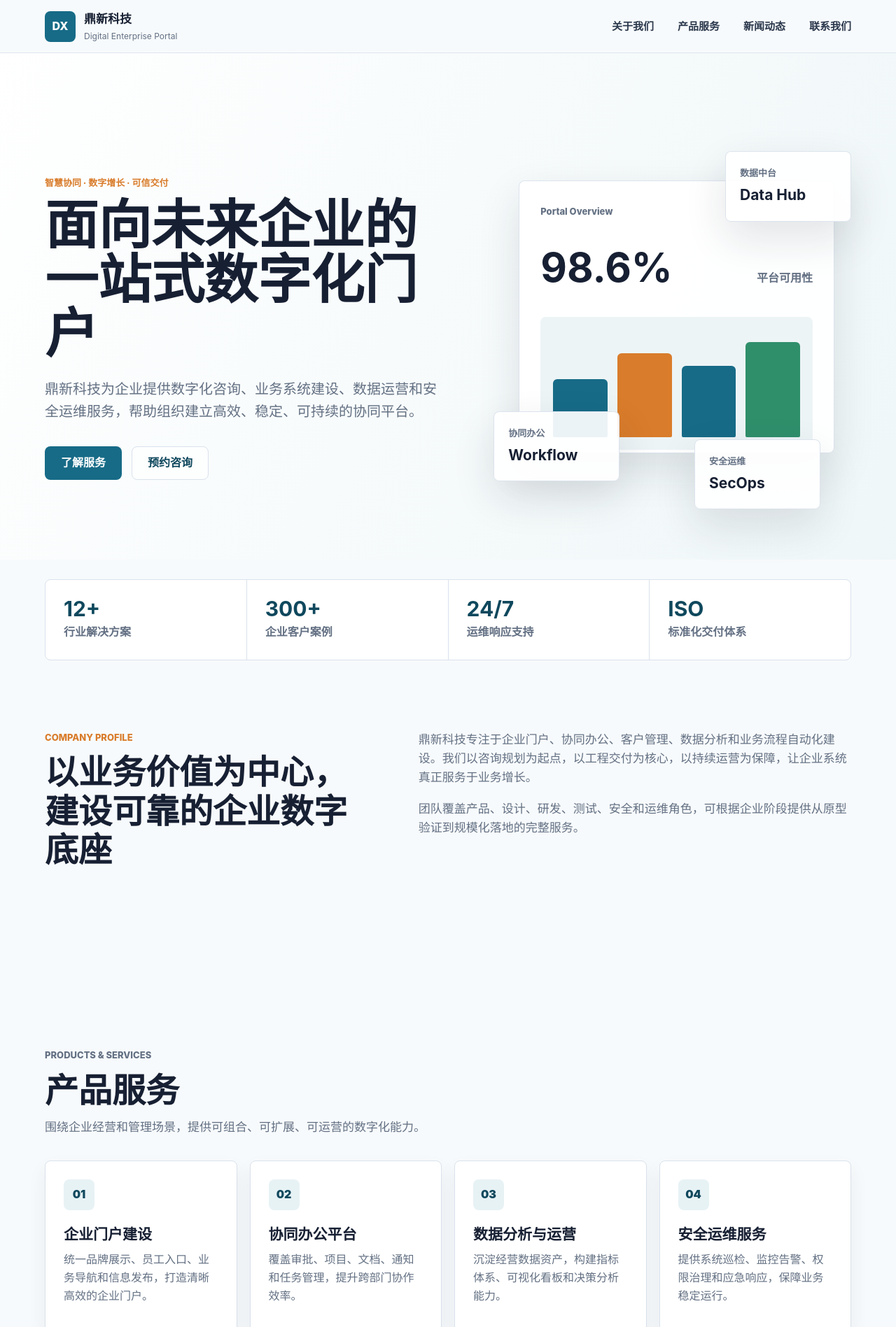
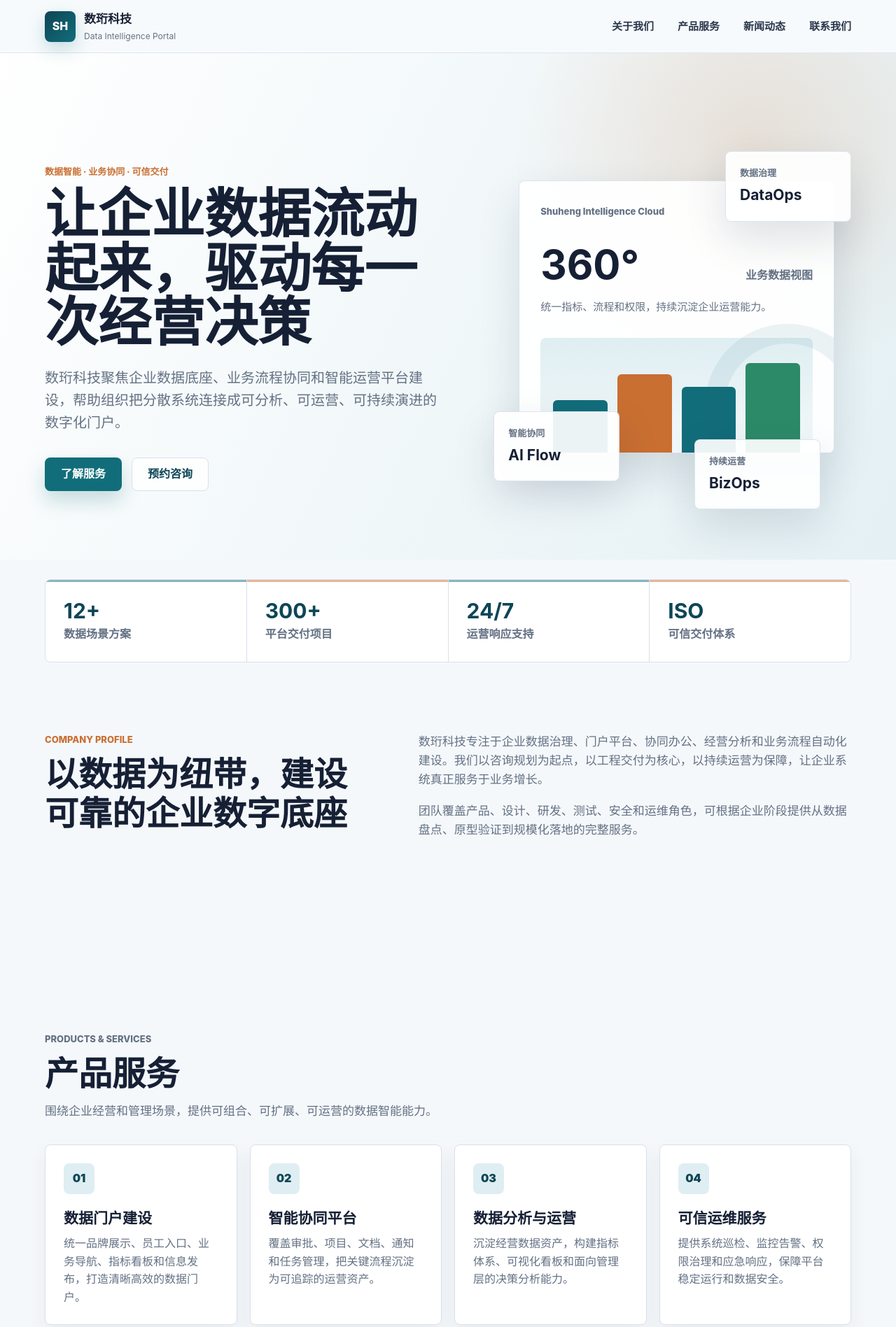
Before and after one commit to shwann/test01, a website: page index.html in a window 1280 px wide. Shown: the top 1897 px of the page at 70% size. Drawn offline with Linux system fonts and the light colour scheme.

Commit message:
Apply automated changes for task 37c68915-8928-4460-a323-64a45e609cf1

```diff
--- a/index.html
+++ b/index.html
@@ -3,20 +3,20 @@
   <head>
     <meta charset="UTF-8" />
     <meta name="viewport" content="width=device-width, initial-scale=1.0" />
-    <title>鼎新科技 - 公司门户首页</title>
+    <title>数珩科技 - 公司门户首页</title>
     <meta
       name="description"
-      content="鼎新科技公司门户首页，展示企业介绍、产品服务、企业动态和联系方式。"
+      content="数珩科技公司门户首页，展示数据智能、企业协同、数字化平台服务和联系方式。"
     />
     <link rel="stylesheet" href="./styles.css" />
   </head>
   <body>
     <header class="site-header">
-      <a class="brand" href="#top" aria-label="鼎新科技首页">
-        <span class="brand-mark" aria-hidden="true">DX</span>
+      <a class="brand" href="#top" aria-label="数珩科技首页">
+        <span class="brand-mark" aria-hidden="true">SH</span>
         <span>
-          <strong>鼎新科技</strong>
-          <small>Digital Enterprise Portal</small>
+          <strong>数珩科技</strong>
+          <small>Data Intelligence Portal</small>
         </span>
       </a>
 
@@ -37,10 +37,10 @@
     <main id="top">
       <section class="hero">
         <div class="hero-content">
-          <p class="eyebrow">智慧协同 · 数字增长 · 可信交付</p>
-          <h1>面向未来企业的一站式数字化门户</h1>
+          <p class="eyebrow">数据智能 · 业务协同 · 可信交付</p>
+          <h1>让企业数据流动起来，驱动每一次经营决策</h1>
           <p class="hero-copy">
-            鼎新科技为企业提供数字化咨询、业务系统建设、数据运营和安全运维服务，帮助组织建立高效、稳定、可持续的协同平台。
+            数珩科技聚焦企业数据底座、业务流程协同和智能运营平台建设，帮助组织把分散系统连接成可分析、可运营、可持续演进的数字化门户。
           </p>
           <div class="hero-actions" aria-label="首页操作">
             <a class="button primary" href="#services">了解服务</a>
@@ -50,11 +50,12 @@
 
         <div class="hero-visual" aria-label="公司数字门户业务图">
           <div class="visual-panel panel-main">
-            <span class="panel-label">Portal Overview</span>
+            <span class="panel-label">Shuheng Intelligence Cloud</span>
             <div class="metric-row">
-              <strong>98.6%</strong>
-              <span>平台可用性</span>
+              <strong>360°</strong>
+              <span>业务数据视图</span>
             </div>
+            <p class="panel-copy">统一指标、流程和权限，持续沉淀企业运营能力。</p>
             <div class="bar-chart" aria-hidden="true">
               <span style="height: 54%"></span>
               <span style="height: 78%"></span>
@@ -63,16 +64,16 @@
             </div>
           </div>
           <div class="visual-panel panel-card one">
-            <span>数据中台</span>
-            <strong>Data Hub</strong>
+            <span>数据治理</span>
+            <strong>DataOps</strong>
           </div>
           <div class="visual-panel panel-card two">
-            <span>协同办公</span>
-            <strong>Workflow</strong>
+            <span>智能协同</span>
+            <strong>AI Flow</strong>
           </div>
           <div class="visual-panel panel-card three">
-            <span>安全运维</span>
-            <strong>SecOps</strong>
+            <span>持续运营</span>
+            <strong>BizOps</strong>
           </div>
         </div>
       </section>
@@ -80,33 +81,33 @@
       <section class="stats" aria-label="核心数据">
         <article>
           <strong>12+</strong>
-          <span>行业解决方案</span>
+          <span>数据场景方案</span>
         </article>
         <article>
           <strong>300+</strong>
-          <span>企业客户案例</span>
+          <span>平台交付项目</span>
         </article>
         <article>
           <strong>24/7</strong>
-          <span>运维响应支持</span>
+          <span>运营响应支持</span>
         </article>
         <article>
           <strong>ISO</strong>
-          <span>标准化交付体系</span>
+          <span>可信交付体系</span>
         </article>
       </section>
 
       <section class="section two-column" id="about">
         <div>
           <p class="section-kicker">Company Profile</p>
-          <h2>以业务价值为中心，建设可靠的企业数字底座</h2>
+          <h2>以数据为纽带，建设可靠的企业数字底座</h2>
         </div>
         <div class="section-text">
           <p>
-            鼎新科技专注于企业门户、协同办公、客户管理、数据分析和业务流程自动化建设。我们以咨询规划为起点，以工程交付为核心，以持续运营为保障，让企业系统真正服务于业务增长。
+            数珩科技专注于企业数据治理、门户平台、协同办公、经营分析和业务流程自动化建设。我们以咨询规划为起点，以工程交付为核心，以持续运营为保障，让企业系统真正服务于业务增长。
           </p>
           <p>
-            团队覆盖产品、设计、研发、测试、安全和运维角色，可根据企业阶段提供从原型验证到规模化落地的完整服务。
+            团队覆盖产品、设计、研发、测试、安全和运维角色，可根据企业阶段提供从数据盘点、原型验证到规模化落地的完整服务。
           </p>
         </div>
       </section>
@@ -115,29 +116,29 @@
         <div class="section-heading">
           <p class="section-kicker">Products & Services</p>
           <h2>产品服务</h2>
-          <p>围绕企业经营和管理场景，提供可组合、可扩展、可运营的数字化能力。</p>
+          <p>围绕企业经营和管理场景，提供可组合、可扩展、可运营的数据智能能力。</p>
         </div>
 
         <div class="service-grid">
           <article class="service-card">
             <span class="service-icon" aria-hidden="true">01</span>
-            <h3>企业门户建设</h3>
-            <p>统一品牌展示、员工入口、业务导航和信息发布，打造清晰高效的企业门户。</p>
+            <h3>数据门户建设</h3>
+            <p>统一品牌展示、员工入口、业务导航、指标看板和信息发布，打造清晰高效的数据门户。</p>
           </article>
           <article class="service-card">
             <span class="service-icon" aria-hidden="true">02</span>
-            <h3>协同办公平台</h3>
-            <p>覆盖审批、项目、文档、通知和任务管理，提升跨部门协作效率。</p>
+            <h3>智能协同平台</h3>
+            <p>覆盖审批、项目、文档、通知和任务管理，把关键流程沉淀为可追踪的运营资产。</p>
           </article>
           <article class="service-card">
             <span class="service-icon" aria-hidden="true">03</span>
             <h3>数据分析与运营</h3>
-            <p>沉淀经营数据资产，构建指标体系、可视化看板和决策分析能力。</p>
+            <p>沉淀经营数据资产，构建指标体系、可视化看板和面向管理层的决策分析能力。</p>
           </article>
           <article class="service-card">
             <span class="service-icon" aria-hidden="true">04</span>
-            <h3>安全运维服务</h3>
-            <p>提供系统巡检、监控告警、权限治理和应急响应，保障业务稳定运行。</p>
+            <h3>可信运维服务</h3>
+            <p>提供系统巡检、监控告警、权限治理和应急响应，保障平台稳定运行和数据安全。</p>
           </article>
         </div>
       </section>
@@ -146,24 +147,24 @@
         <div class="section-heading">
           <p class="section-kicker">News</p>
           <h2>新闻动态</h2>
-          <p>关注企业发展、产品升级和行业实践。</p>
+          <p>关注数珩科技的产品升级、客户实践和数据智能方案更新。</p>
         </div>
 
         <div class="news-list">
           <article>
             <time datetime="2026-05-20">2026.05.20</time>
-            <h3>鼎新科技企业门户解决方案完成全新升级</h3>
-            <p>新版方案强化统一身份、移动端适配和运营数据分析能力。</p>
+            <h3>数珩科技数据门户解决方案完成全新升级</h3>
+            <p>新版方案强化统一身份、移动端适配和经营指标分析能力。</p>
           </article>
           <article>
             <time datetime="2026-04-28">2026.04.28</time>
-            <h3>低代码流程引擎接入协同办公平台</h3>
-            <p>业务团队可快速配置审批流、任务流和跨系统通知机制。</p>
+            <h3>低代码流程引擎接入智能协同平台</h3>
+            <p>业务团队可快速配置审批流、任务流和跨系统通知机制，并沉淀过程数据。</p>
           </article>
           <article>
             <time datetime="2026-03-16">2026.03.16</time>
-            <h3>制造行业数字化运营案例入选年度实践</h3>
-            <p>通过数据看板和设备工单联动，帮助客户提升现场响应效率。</p>
+            <h3>制造行业数据运营案例入选年度实践</h3>
+            <p>通过数据看板和设备工单联动，帮助客户提升现场响应效率和管理透明度。</p>
           </article>
         </div>
       </section>
@@ -173,14 +174,14 @@
       <div>
         <p class="section-kicker">Contact</p>
         <h2>联系我们</h2>
-        <p>如需了解企业门户、协同办公或数据运营方案，请与我们联系。</p>
+        <p>如需了解数据门户、智能协同或数据运营方案，请与我们联系。</p>
       </div>
       <address>
         <span>地址：上海市浦东新区创新大道 88 号</span>
         <span>电话：400-800-2026</span>
-        <span>邮箱：contact@dingxin.example</span>
+        <span>邮箱：contact@shuheng.example</span>
       </address>
-      <p class="copyright">© 2026 鼎新科技有限公司. All rights reserved.</p>
+      <p class="copyright">© 2026 数珩科技有限公司. All rights reserved.</p>
     </footer>
 
     <script src="./main.js"></script>
--- a/server.js
+++ b/server.js
@@ -31,7 +31,9 @@ function checkHomepage() {
     ["id=\"services\"", "products and services section"],
     ["id=\"news\"", "news section"],
     ["id=\"contact\"", "contact footer"],
-    ["鼎新科技", "company brand text"],
+    ["数珩科技", "company brand text"],
+    ["数据智能", "company positioning text"],
+    ["contact@shuheng.example", "company contact email"],
     ["产品服务", "service heading"],
     ["新闻动态", "news heading"],
     ["联系我们", "contact heading"],
--- a/styles.css
+++ b/styles.css
@@ -1,15 +1,16 @@
 :root {
   color-scheme: light;
-  --ink: #172033;
-  --muted: #637083;
-  --line: #d9e2ec;
-  --paper: #f7fafc;
+  --ink: #162035;
+  --muted: #647184;
+  --line: #d8e1ea;
+  --paper: #f5f8fb;
   --surface: #ffffff;
-  --brand: #176b87;
-  --brand-dark: #0f485d;
-  --accent: #d97c2b;
-  --green: #2f8f6b;
-  --shadow: 0 24px 60px rgba(23, 32, 51, 0.12);
+  --brand: #126d7a;
+  --brand-dark: #0d4656;
+  --accent: #c96f32;
+  --green: #2c8a68;
+  --blue-soft: #dfeef2;
+  --shadow: 0 24px 60px rgba(18, 39, 64, 0.13);
   font-family: Inter, "PingFang SC", "Microsoft YaHei", Arial, sans-serif;
 }
 
@@ -61,9 +62,10 @@ a {
   width: 44px;
   height: 44px;
   border-radius: 8px;
-  background: var(--brand);
+  background: linear-gradient(135deg, var(--brand-dark), var(--brand));
   color: #fff;
   font-weight: 800;
+  box-shadow: 0 10px 24px rgba(18, 109, 122, 0.22);
 }
 
 .brand strong,
@@ -122,7 +124,8 @@ a {
   min-height: calc(100vh - 76px);
   padding: clamp(52px, 8vw, 104px) clamp(20px, 5vw, 72px) 42px;
   background:
-    linear-gradient(115deg, rgba(255, 255, 255, 0.95), rgba(237, 246, 247, 0.82)),
+    radial-gradient(circle at 84% 18%, rgba(201, 111, 50, 0.16), transparent 28%),
+    linear-gradient(115deg, rgba(255, 255, 255, 0.96), rgba(223, 238, 242, 0.78)),
     var(--paper);
 }
 
@@ -171,12 +174,17 @@ a {
 .button.primary {
   background: var(--brand);
   color: #fff;
+  box-shadow: 0 14px 28px rgba(18, 109, 122, 0.22);
 }
 
 .button.secondary {
   border-color: var(--line);
-  background: rgba(255, 255, 255, 0.72);
+  background: rgba(255, 255, 255, 0.82);
   color: var(--brand-dark);
+}
+
+.button:hover {
+  transform: translateY(-1px);
 }
 
 .hero-visual {
@@ -195,6 +203,18 @@ a {
   position: absolute;
   inset: 50px 24px 80px 36px;
   padding: 30px;
+  overflow: hidden;
+}
+
+.panel-main::after {
+  position: absolute;
+  right: -52px;
+  bottom: -52px;
+  width: 180px;
+  height: 180px;
+  border: 28px solid rgba(18, 109, 122, 0.08);
+  border-radius: 50%;
+  content: "";
 }
 
 .panel-label {
@@ -208,7 +228,7 @@ a {
   align-items: end;
   justify-content: space-between;
   gap: 16px;
-  margin-top: 38px;
+  margin-top: 34px;
 }
 
 .metric-row strong {
@@ -221,16 +241,23 @@ a {
   font-weight: 700;
 }
 
+.panel-copy {
+  max-width: 360px;
+  margin: 20px 0 0;
+  color: var(--muted);
+  font-size: 15px;
+}
+
 .bar-chart {
   display: grid;
   grid-template-columns: repeat(4, 1fr);
   align-items: end;
   gap: 14px;
   height: 190px;
-  margin-top: 42px;
+  margin-top: 32px;
   padding: 18px;
   border-radius: 8px;
-  background: #edf4f6;
+  background: linear-gradient(180deg, var(--blue-soft), #f6fafb);
 }
 
 .bar-chart span {
@@ -296,6 +323,15 @@ a {
   gap: 6px;
   padding: 26px;
   background: #fff;
+  border-top: 3px solid transparent;
+}
+
+.stats article:nth-child(odd) {
+  border-top-color: rgba(18, 109, 122, 0.5);
+}
+
+.stats article:nth-child(even) {
+  border-top-color: rgba(201, 111, 50, 0.5);
 }
 
 .stats strong {
@@ -362,13 +398,22 @@ a {
   box-shadow: 0 12px 28px rgba(23, 32, 51, 0.06);
 }
 
+.service-card:hover,
+.news-list article:hover {
+  border-color: rgba(18, 109, 122, 0.34);
+  transform: translateY(-2px);
+  transition:
+    border-color 160ms ease,
+    transform 160ms ease;
+}
+
 .service-icon {
   display: inline-grid;
   place-items: center;
   width: 44px;
   height: 44px;
   border-radius: 8px;
-  background: #e7f2f5;
+  background: var(--blue-soft);
   color: var(--brand-dark);
   font-weight: 900;
 }
@@ -399,7 +444,7 @@ a {
   padding: 24px;
   border: 1px solid var(--line);
   border-radius: 8px;
-  background: var(--paper);
+  background: linear-gradient(180deg, #fff, var(--paper));
 }
 
 .news-list time {
@@ -416,7 +461,9 @@ a {
   grid-template-columns: minmax(0, 1fr) minmax(280px, 0.7fr);
   gap: 32px;
   padding: 54px clamp(20px, 5vw, 72px);
-  background: #172033;
+  background:
+    linear-gradient(135deg, rgba(18, 109, 122, 0.18), transparent 45%),
+    #172033;
   color: #fff;
 }
 
@@ -522,7 +569,7 @@ a {
 
   .bar-chart {
     height: 130px;
-    margin-top: 28px;
+    margin-top: 22px;
   }
 
   .panel-card {
```
